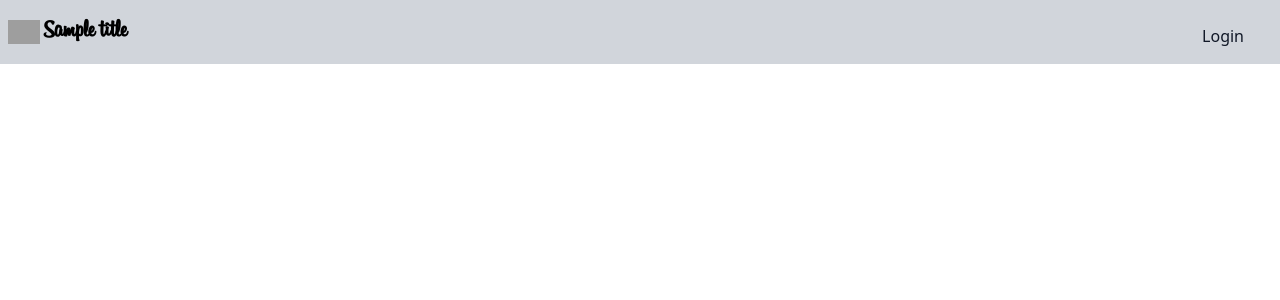
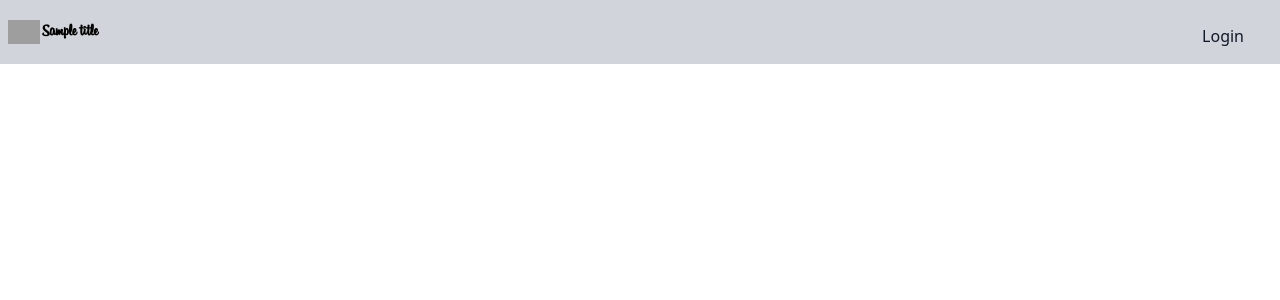
Before and after one commit to Willmo103/Meme-Share, a Flask app: template app/templates/base.html in a window 1280 px wide. Shown: the top 300 px of the page. Run offline with Flask 3, Linux system fonts and the light colour scheme; the template is opened without the code that fills it: most values are stand-ins (such as "Sample title", 1, 10 or a date in 2020); parts of the project's set-up code (start-up, migrations or seed data) failed here and were passed over; grey boxes are pictures that could not be loaded.

Commit message:
saving progress

```diff
--- a/app/static/css/output.css
+++ b/app/static/css/output.css
@@ -957,6 +957,11 @@ video {
   line-height: 1rem;
 }
 
+.text-lg {
+  font-size: 1.125rem;
+  line-height: 1.75rem;
+}
+
 .font-extrabold {
   font-weight: 800;
 }
--- a/app/templates/base.html
+++ b/app/templates/base.html
@@ -25,7 +25,7 @@
                     <img id="navbar-logo-dark" class="hidden dark:block"
                         src="{{ url_for('static', filename='images/intragram_logo_darkmode.png') }}" height="32"
                         width="32" alt="Site Icon" class="mr-2">
-                    <span class="text-2xl font-billabong">&nbsp;{{ title }}</span>
+                    <span class="text-2x1 font-billabong">&nbsp;{{ title }}</span>
                 </a>
             </div>
             <div class="flex w-full pt-2 content-center justify-between md:w-1/2 md:justify-end">
```
